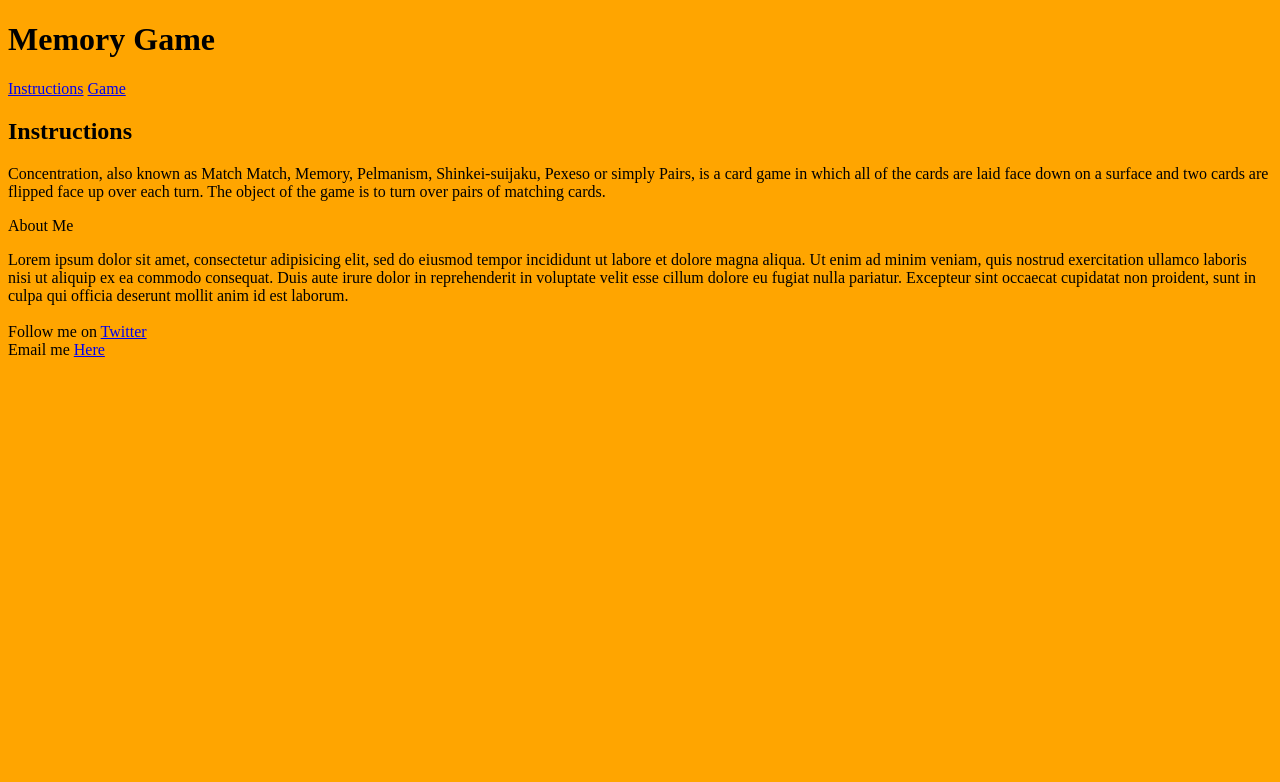
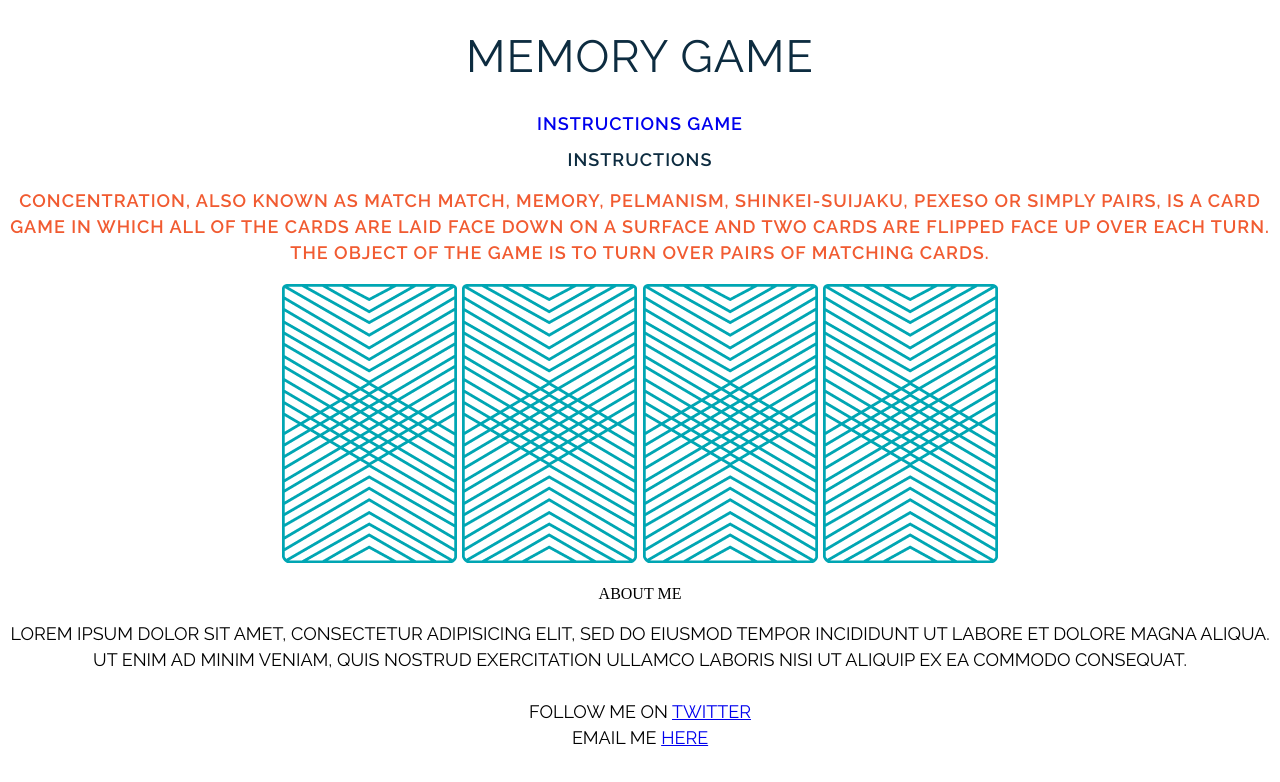
Before and after one commit to BDMartinez/wdi-fundamentals-memorygame, a plain HTML site: page index.html in a window 1280 px wide. Drawn offline with Linux system fonts and the light colour scheme; files that its build step writes are made by us from their sources; files whose address does not match are found by name; a web font is replaced by a local one.

Commit message:
version 1.2

```diff
--- /dev/null
+++ b/css/style.css
@@ -0,0 +1,31 @@
+body {
+	text-align: center;
+	text-transform: uppercase;
+}
+h1 {
+	font-family: "raleway";
+	color: #0d2c40;
+	letter-spacing: 1px;
+	font-weight: 400;
+	font-size: 45px;
+}
+div {
+	font-family: "raleway";
+	color: #f15b31;
+	letter-spacing: 1px;
+	font-weight: 600;
+	font-size: 18px;
+}
+
+h2 {
+	font-family: "raleway";
+	color: #0d2c40;
+	letter-spacing: : 1px;
+	font-weight: 600;
+	font-size: 18px;
+}
+p {
+	font-family: "raleway";
+	line-height: 26px;
+	font-size: 18px;
+}
--- a/index.html
+++ b/index.html
@@ -2,30 +2,46 @@
 <html>
 <head>
 	<title>Memory Card Game</title>
-	<link rel="stylesheet" type="text/css" href="/home/strat3gos/wdi-fundamentals/wdi-fundamentals-memorygame/main.css">
+	<link rel="stylesheet" type="text/css" href="css/main.css">
+	<link rel="stylesheet" type="text/css" href="css/style.css">
+	<link href="https://fonts.googleapis.com/css?family=Droid+Serif|Raleway:400,500,600,700" rel="stylesheet">
+
 </head>
 
 <body>
 	<h1>Memory Game</h1>
-		<a href="#">Instructions</a>
-		<a href="#">Game</a>
+	<div class="first">
+		<a href="#" style="text-decoration: none">Instructions</a>
+		<a href="#" style="text-decoration: none">Game</a>
+	</div>
 
-<div class="first">
+<div class="second">
 	<h2>Instructions</h2>
 	<p>Concentration, also known as Match Match, Memory, Pelmanism, Shinkei-suijaku, Pexeso or simply Pairs, is a card game in which all of the cards are laid face down on a surface and two cards are flipped face up over each turn. The object of the game is to turn over pairs of matching cards.</p>
 </div>
+
+<div class="third">
+	<img src="images/images/back.png" alt="Queen of Diamonds">
+	<img src="images/images/back.png" alt="Queen of Hearts">
+	<img src="images/images/back.png" alt="King of Diamonds">
+	<img src="images/images/back.png" alt="King of Hearts">
+</div>
+
+<br />
+
+</div>
 </body>
+
 
 	<footer>About Me
 		<p>Lorem ipsum dolor sit amet, consectetur adipisicing elit, sed do eiusmod
 		tempor incididunt ut labore et dolore magna aliqua. Ut enim ad minim veniam,
 		quis nostrud exercitation ullamco laboris nisi ut aliquip ex ea commodo
-		consequat. Duis aute irure dolor in reprehenderit in voluptate velit esse
-		cillum dolore eu fugiat nulla pariatur. Excepteur sint occaecat cupidatat non
-		proident, sunt in culpa qui officia deserunt mollit anim id est laborum.<br />
+		consequat. <br />
 		<br />
 		Follow me on <a href="#">Twitter</a><br />
 		Email me <a href="mailto:BDMartinez@Live.com">Here</a>
+	</p>
 	</footer>
 
 </html>
```
Also changed, not shown: css/main.css (added), images/images/back.png (added), images/images/king-of-diamonds.png (added), images/images/king-of-hearts.png (added), images/images/queen-of-diamonds.png (added), images/images/queen-of-hearts.png (added).
